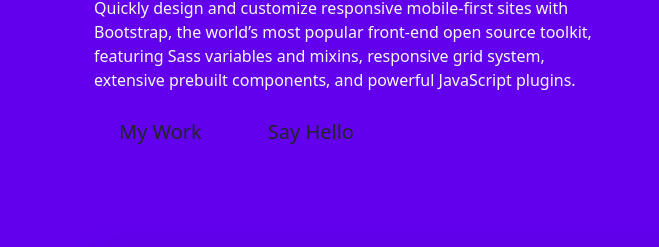
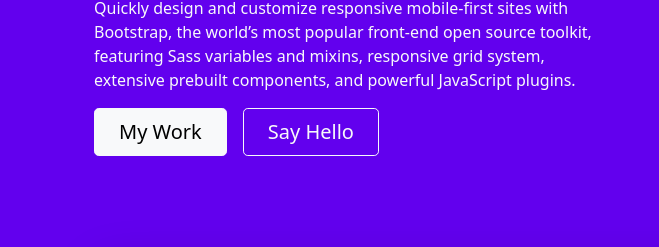
Before and after one commit to SabikaAunaAli/Test-Web, a plain HTML site: page index.html in a window 1280 px wide. Shown: the part 301-548 px from the top of the page, 0-659 px from the left. Drawn offline with nearby package versions, Linux system fonts and the light colour scheme.

Commit message:
Update index.html

```diff
--- a/index.html
+++ b/index.html
@@ -81,8 +81,8 @@
               <h1 class="display-5 fw-bold lh-2 mb-3 text-light">Creative <br> Product Designer</h1>
               <p class="text-light">Quickly design and customize responsive mobile-first sites with Bootstrap, the world’s most popular front-end open source toolkit, featuring Sass variables and mixins, responsive grid system, extensive prebuilt components, and powerful JavaScript plugins.</p>
               <div class="d-grid gap-2 d-md-flex justify-content-md-start pb-5 mb-5">
-                <button type="button" class="btn btn-white btn-lg px-4 me-md-2">My Work</button>
-                <button type="button" class="btn btn-white btn-lg px-4">Say Hello</button>
+                <button type="button" class="btn btn-light btn-lg px-4 me-md-2">My Work</button>
+                <button type="button" class="btn btn-outline-light btn-lg px-4">Say Hello</button>
               </div>
             </div>
           </div>
```
